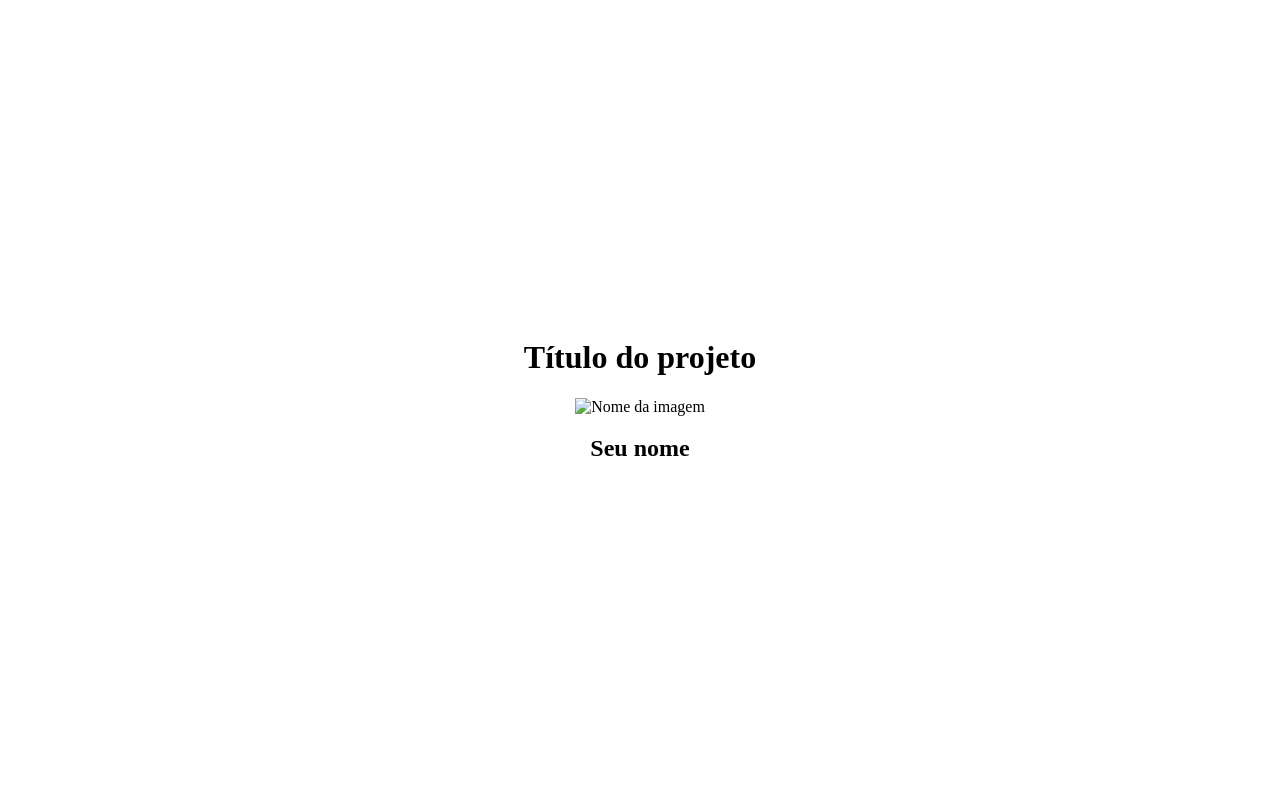
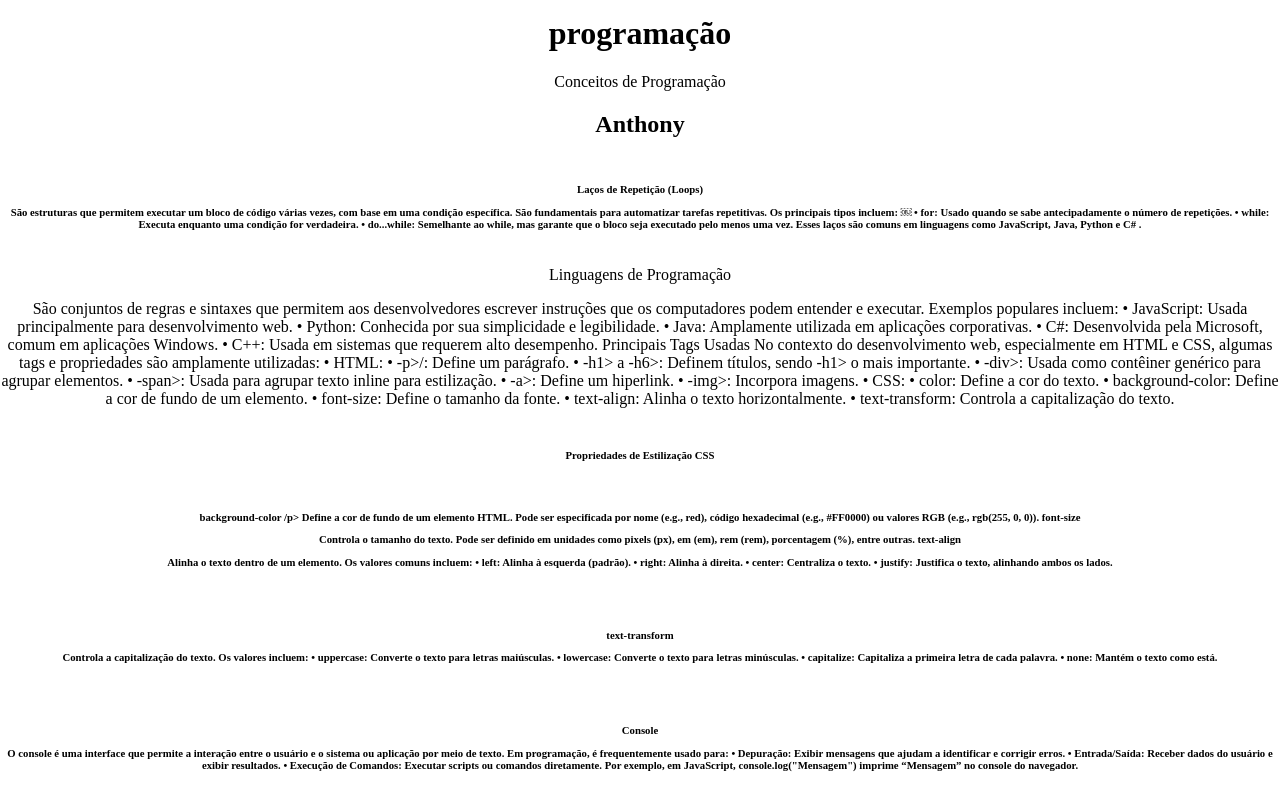
Before and after one commit to anthonyraivoso124/trabalho-de-programa-o, a plain HTML site: page index.html in a window 1280 px wide. Drawn offline with Linux system fonts and the light colour scheme.

Commit message:
Add files via upload

```diff
--- a/index.html
+++ b/index.html
@@ -3,18 +3,65 @@
 <head>
     <meta charset="UTF-8">
     <meta name="viewport" content="width=device-width, initial-scale=1.0">
-    <title>Título do site</title>
+    <title>Trabalho de programação</title>
 
     <link rel="stylesheet" href="style.css">
 
 </head>
 <body>
-
-    <h1>Título do projeto</h1>
-
-    <img src="Link da imagem" alt="Nome da imagem">
-
-    <h2>Seu nome</h2>
-
+    <h1>programação</h1>
+      Conceitos de Programação
+      <h2>Anthony</h2>
+    <h6>Laços de Repetição (Loops)
+        <p>São estruturas que permitem executar um bloco de código várias vezes, com base em uma condição específica. São fundamentais para automatizar tarefas repetitivas. Os principais tipos incluem: ￼
+        • for: Usado quando se sabe antecipadamente o número de repetições.
+        • while: Executa enquanto uma condição for verdadeira.
+        • do...while: Semelhante ao while, mas garante que o bloco seja executado pelo menos uma vez.
+        Esses laços são comuns em linguagens como JavaScript, Java, Python e C# .
+        </h6> Linguagens de Programação
+        <p>São conjuntos de regras e sintaxes que permitem aos desenvolvedores escrever instruções que os computadores podem entender e executar. Exemplos populares incluem:
+        • JavaScript: Usada principalmente para desenvolvimento web.
+        • Python: Conhecida por sua simplicidade e legibilidade.
+        • Java: Amplamente utilizada em aplicações corporativas.
+        • C#: Desenvolvida pela Microsoft, comum em aplicações Windows.
+        • C++: Usada em sistemas que requerem alto desempenho.
+        </h6> Principais Tags Usadas
+ No contexto do desenvolvimento web, especialmente em HTML e CSS, algumas tags e propriedades são amplamente utilizadas:
+• HTML:
+• -p>/: Define um parágrafo.
+• -h1> a -h6>: Definem títulos, sendo -h1> o mais importante.
+• -div>: Usada como contêiner genérico para agrupar elementos.
+• -span>: Usada para agrupar texto inline para estilização.
+• -a>: Define um hiperlink.
+• -img>: Incorpora imagens.
+• CSS:
+• color: Define a cor do texto.
+• background-color: Define a cor de fundo de um elemento.
+• font-size: Define o tamanho da fonte.
+• text-align: Alinha o texto horizontalmente.
+• text-transform: Controla a capitalização do texto.
+<h6>Propriedades de Estilização CSS
+ <h6>background-color
+/p> Define a cor de fundo de um elemento HTML. Pode ser especificada por nome (e.g., red), código hexadecimal (e.g., #FF0000) ou valores RGB (e.g., rgb(255, 0, 0)).
+font-size
+</p>Controla o tamanho do texto. Pode ser definido em unidades como pixels (px), em (em), rem (rem), porcentagem (%), entre outras.
+ text-align
+ <p>Alinha o texto dentro de um elemento. Os valores comuns incluem:
+• left: Alinha à esquerda (padrão).
+• right: Alinha à direita.
+• center: Centraliza o texto.
+• justify: Justifica o texto, alinhando ambos os lados.
+<h6>text-transform
+ <p>Controla a capitalização do texto. Os valores incluem:
+• uppercase: Converte o texto para letras maiúsculas.
+• lowercase: Converte o texto para letras minúsculas.
+• capitalize: Capitaliza a primeira letra de cada palavra.
+• none: Mantém o texto como está.
+<h6>Console
+ <p>O console é uma interface que permite a interação entre o usuário e o sistema ou aplicação por meio de texto. Em programação, é frequentemente usado para:
+• Depuração: Exibir mensagens que ajudam a identificar e corrigir erros.
+• Entrada/Saída: Receber dados do usuário e exibir resultados.
+• Execução de Comandos: Executar scripts ou comandos diretamente.
+Por exemplo, em JavaScript, console.log("Mensagem") imprime “Mensagem” no console do navegador.
 </body>
 </html>
--- a/style.css
+++ b/style.css
@@ -16,18 +16,20 @@ body {
 
 /* Estilo para as imagens */
 img {
-    max-width: Defina um tamanho; /* A imagem nunca ultrapassará a largura da tela */
-    height: auto; /* Mantém a proporção da imagem */
-}
+    max-width: 20% ; /* A imagem nunca ultrapassará a largura da tela */
 
 /* Estilo para o título h1 */
 h1 {
     color:Escolha uma cor;
-    margin-top: Defina o tamanho da fonte; /* Espaço superior */
+    margin-top: 20cap/* Espaço superior */
 }
 
 /* Estilo para o subtítulo h2 */
 h2 {
     color:Escolha uma cor;
-    margin-top: Defina um tamnho; /* Espaço superior */
+    margin-top: 20cap ; /* Espaço superior */
 }}
+h3 {
+    color:Escolha uma cor;
+    margin-top: 20cap ; /* Espaço superior */
+}}
```
Also changed, not shown: programacao-scaled.jpg (added), programação01.webp (added), 1 other file.
